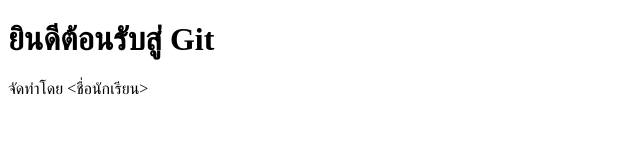
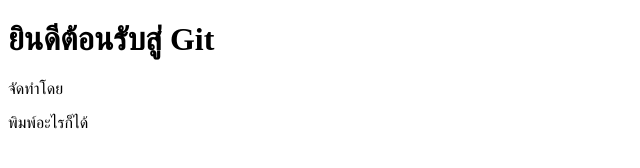
Before and after one commit to banchanaja436-cpu/myproject2BC, a plain HTML site: page index.html in a window 1280 px wide. Shown: the whole page, without its empty margins (0-640 px from the left). Drawn offline with Linux system fonts and the light colour scheme.

Commit message:
Update version 2

```diff
--- a/index.html
+++ b/index.html
@@ -6,6 +6,7 @@
 </head>
 <body>
   <h1>ยินดีต้อนรับสู่ Git</h1>
-  <p>จัดทำโดย <ชื่อนักเรียน> </p>
+  <p>จัดทำโดย <Banchazdjbjk> </p>
 </body>
+พิมพ์อะไรก็ได้
 </html>
```
